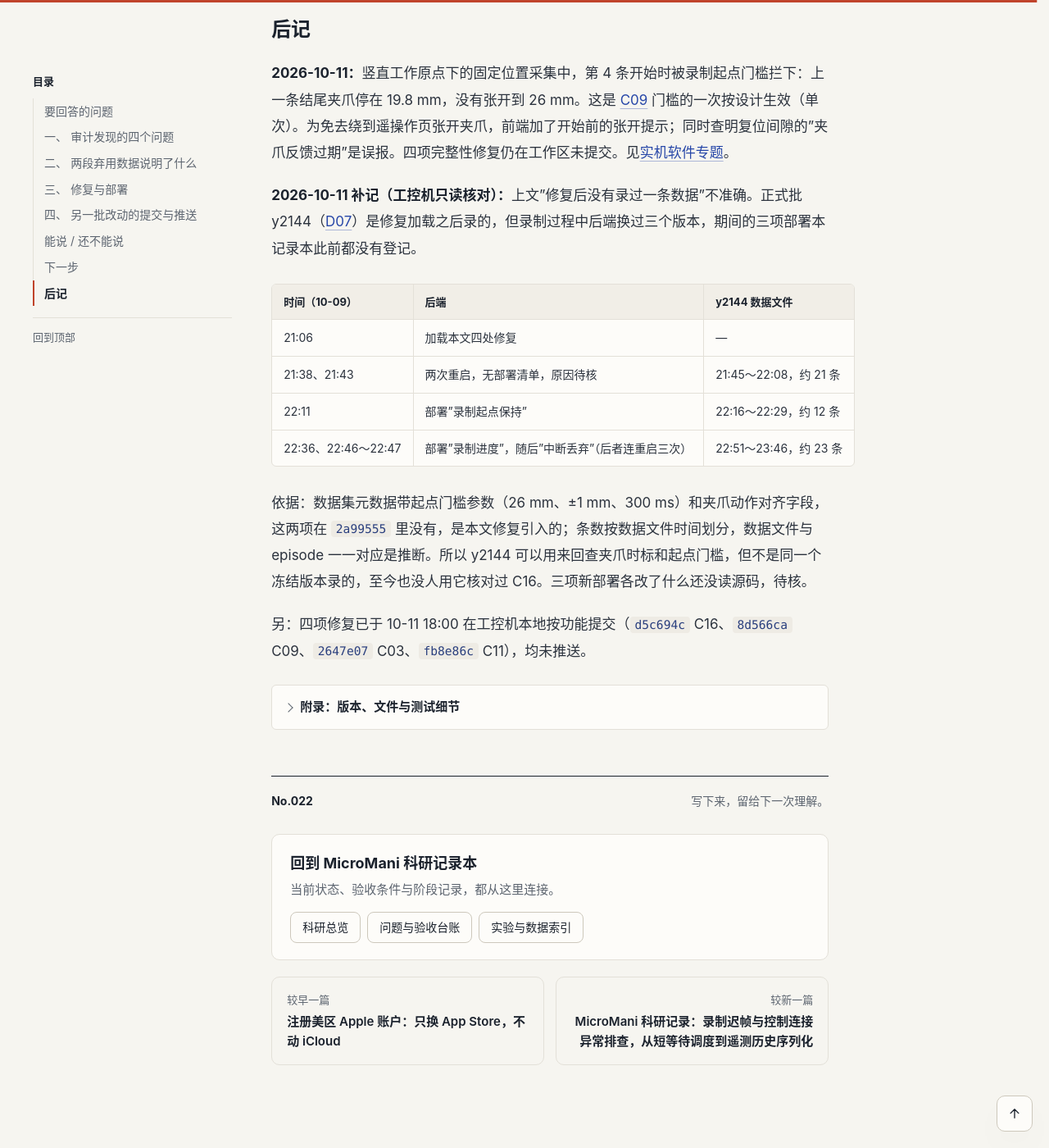
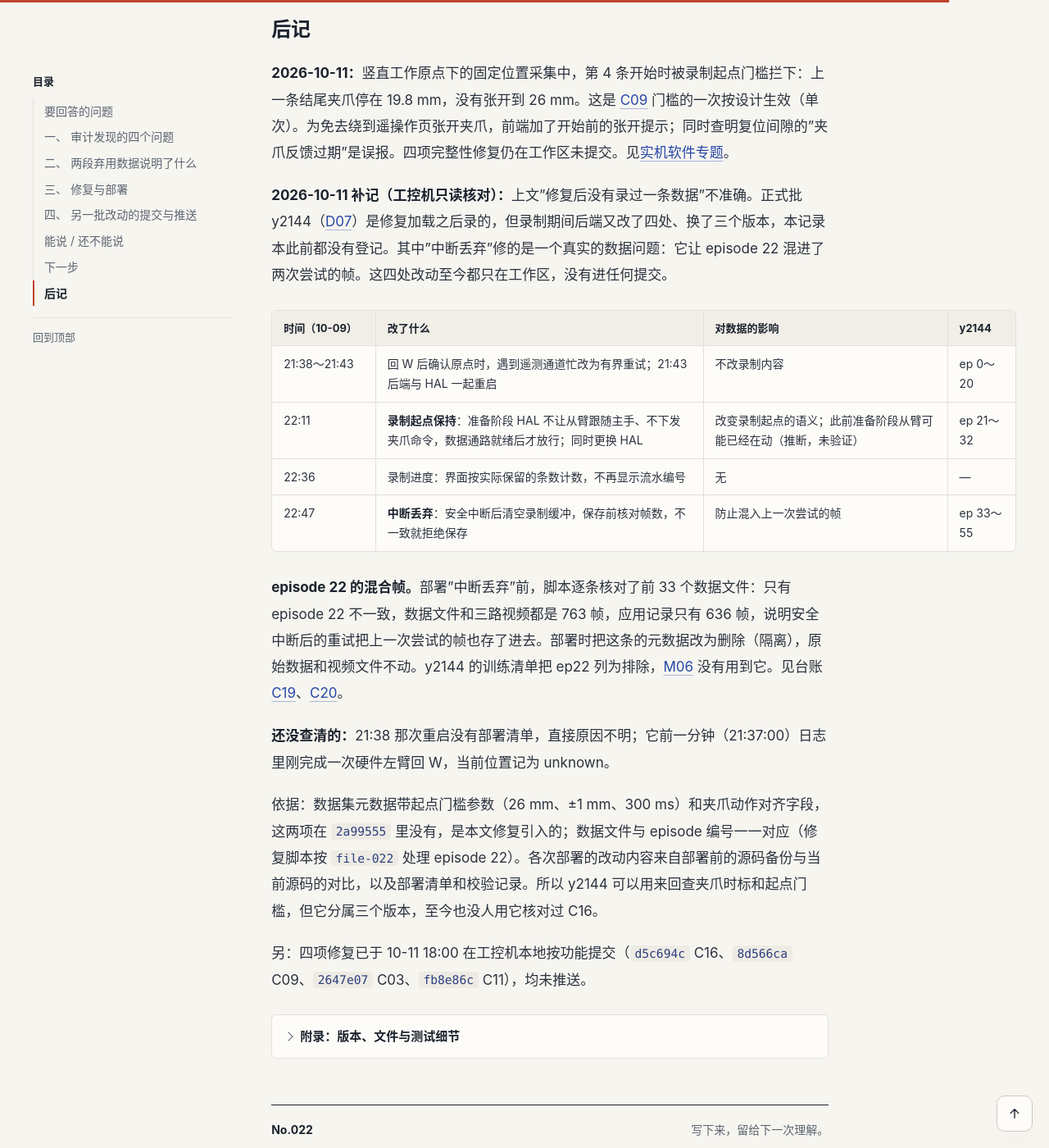
Before and after one commit to YoungShip/youngship.github.io, a Jekyll site: the page built from _posts/2026-10-10-micromani-collection-integrity-audit.md, in a window 1280 px wide and 1400 px high, scrolled down 4734 px. Shown: the whole window at 82% size. Built offline with Jekyll 4.4.1, drawn with Linux system fonts in a browser that asks for light colours.

Commit message:
科研记录：查清 10-09 晚四处未登记部署与 episode 22 混合帧 (#10)
- 采集审计补记：y2144 录制期间的四处改动（回 W 确认重试、录制起点保持含 HAL、录制进度、中断丢弃）各改了什么、对数据的影响、对应 episode 段；ep22 混入两次尝试的帧（763 / 636），已隔离、未入训；四处改动仍未提交
- 台账新增 C19（中断后重试混帧）、C20（准备阶段主从运动未锁住），版本快照与验收顺序补记同步
- 左臂回 W 与采集 10-09 晚已在进行，“10 月 10 日起”只对 ACT 实机成立：总览、台账、多圈规划后记同步
- 实验索引 D07 注明三段 episode 范围与 ep22


Claude-Session: https://claude.ai/code/session_01NmX84QyJNd3ipBMxgHySws

Co-authored-by: Claude <noreply@anthropic.com>

```diff
--- a/_posts/2026-10-10-micromani-collection-integrity-audit.md
+++ b/_posts/2026-10-10-micromani-collection-integrity-audit.md
@@ -91,16 +91,20 @@ tags: [科研记录, MicroMani, 数据采集, 数据质量, 系统稳定性]
 
 **2026-10-11：**竖直工作原点下的固定位置采集中，第 4 条开始时被录制起点门槛拦下：上一条结尾夹爪停在 19.8 mm，没有张开到 26 mm。这是 [C09](/notes/2026/09/29/micromani-research-status/#C09) 门槛的一次按设计生效（单次）。为免去绕到遥操作页张开夹爪，前端加了开始前的张开提示；同时查明复位间隙的"夹爪反馈过期"是误报。四项完整性修复仍在工作区未提交。见[实机软件专题](/notes/2026/10/11/micromani-live-control-software-fixes/)。
 
-**2026-10-11 补记（工控机只读核对）：**上文"修复后没有录过一条数据"不准确。正式批 y2144（[D07](/notes/2026/09/29/micromani-experiment-register/#datasets)）是修复加载之后录的，但录制过程中后端换过三个版本，期间的三项部署本记录本此前都没有登记。
+**2026-10-11 补记（工控机只读核对）：**上文"修复后没有录过一条数据"不准确。正式批 y2144（[D07](/notes/2026/09/29/micromani-experiment-register/#datasets)）是修复加载之后录的，但录制期间后端又改了四处、换了三个版本，本记录本此前都没有登记。其中"中断丢弃"修的是一个真实的数据问题：它让 episode 22 混进了两次尝试的帧。这四处改动至今都只在工作区，没有进任何提交。
 
-| 时间（10-09） | 后端 | y2144 数据文件 |
-| --- | --- | --- |
-| 21:06 | 加载本文四处修复 | — |
-| 21:38、21:43 | 两次重启，无部署清单，原因待核 | 21:45～22:08，约 21 条 |
-| 22:11 | 部署"录制起点保持" | 22:16～22:29，约 12 条 |
-| 22:36、22:46～22:47 | 部署"录制进度"，随后"中断丢弃"（后者连重启三次） | 22:51～23:46，约 23 条 |
+| 时间（10-09） | 改了什么 | 对数据的影响 | y2144 |
+| --- | --- | --- | --- |
+| 21:38～21:43 | 回 W 后确认原点时，遇到遥测通道忙改为有界重试；21:43 后端与 HAL 一起重启 | 不改录制内容 | ep 0～20 |
+| 22:11 | **录制起点保持**：准备阶段 HAL 不让从臂跟随主手、不下发夹爪命令，数据通路就绪后才放行；同时更换 HAL | 改变录制起点的语义；此前准备阶段从臂可能已经在动（推断，未验证） | ep 21～32 |
+| 22:36 | 录制进度：界面按实际保留的条数计数，不再显示流水编号 | 无 | — |
+| 22:47 | **中断丢弃**：安全中断后清空录制缓冲，保存前核对帧数，不一致就拒绝保存 | 防止混入上一次尝试的帧 | ep 33～55 |
 
-依据：数据集元数据带起点门槛参数（26 mm、±1 mm、300 ms）和夹爪动作对齐字段，这两项在 `2a99555` 里没有，是本文修复引入的；条数按数据文件时间划分，数据文件与 episode 一一对应是推断。所以 y2144 可以用来回查夹爪时标和起点门槛，但不是同一个冻结版本录的，至今也没人用它核对过 C16。三项新部署各改了什么还没读源码，待核。
+**episode 22 的混合帧。**部署"中断丢弃"前，脚本逐条核对了前 33 个数据文件：只有 episode 22 不一致，数据文件和三路视频都是 763 帧，应用记录只有 636 帧，说明安全中断后的重试把上一次尝试的帧也存了进去。部署时把这条的元数据改为删除（隔离），原始数据和视频文件不动。y2144 的训练清单把 ep22 列为排除，[M06](/notes/2026/09/29/micromani-experiment-register/#models) 没有用到它。见台账 [C19](/notes/2026/09/29/micromani-research-status/#C19)、[C20](/notes/2026/09/29/micromani-research-status/#C20)。
+
+**还没查清的：**21:38 那次重启没有部署清单，直接原因不明；它前一分钟（21:37:00）日志里刚完成一次硬件左臂回 W，当前位置记为 unknown。
+
+依据：数据集元数据带起点门槛参数（26 mm、±1 mm、300 ms）和夹爪动作对齐字段，这两项在 `2a99555` 里没有，是本文修复引入的；数据文件与 episode 编号一一对应（修复脚本按 `file-022` 处理 episode 22）。各次部署的改动内容来自部署前的源码备份与当前源码的对比，以及部署清单和校验记录。所以 y2144 可以用来回查夹爪时标和起点门槛，但它分属三个版本，至今也没人用它核对过 C16。
 
 另：四项修复已于 10-11 18:00 在工控机本地按功能提交（`d5c694c` C16、`8d566ca` C09、`2647e07` C03、`fb8e86c` C11），均未推送。
 
```
Also changed, not shown: _posts/2026-09-23-micromani-research-overview.md (+1 -1 lines), _posts/2026-09-29-micromani-experiment-register.md (+1 -1 lines), _posts/2026-09-29-micromani-research-status.md (+4 -2 lines), _posts/2026-10-08-micromani-work-origin-multiturn.md (+1 -1 lines).
